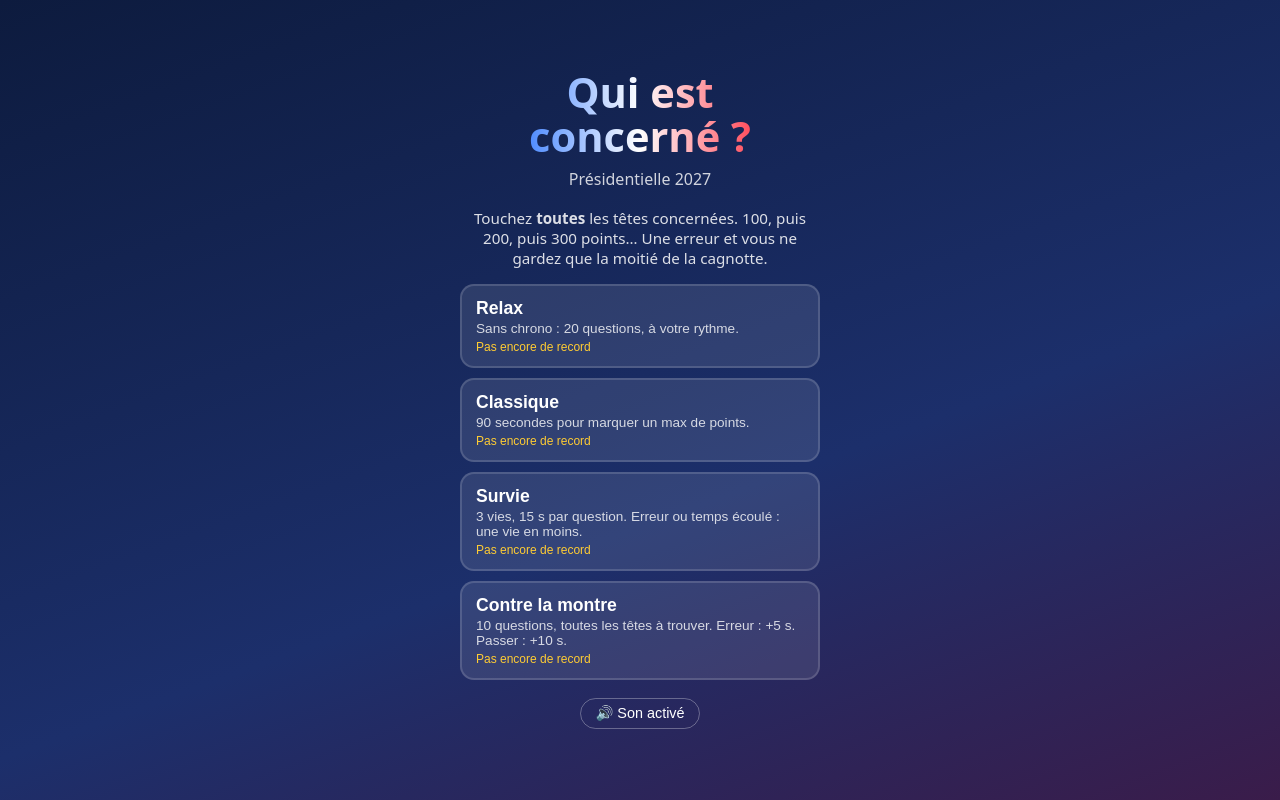
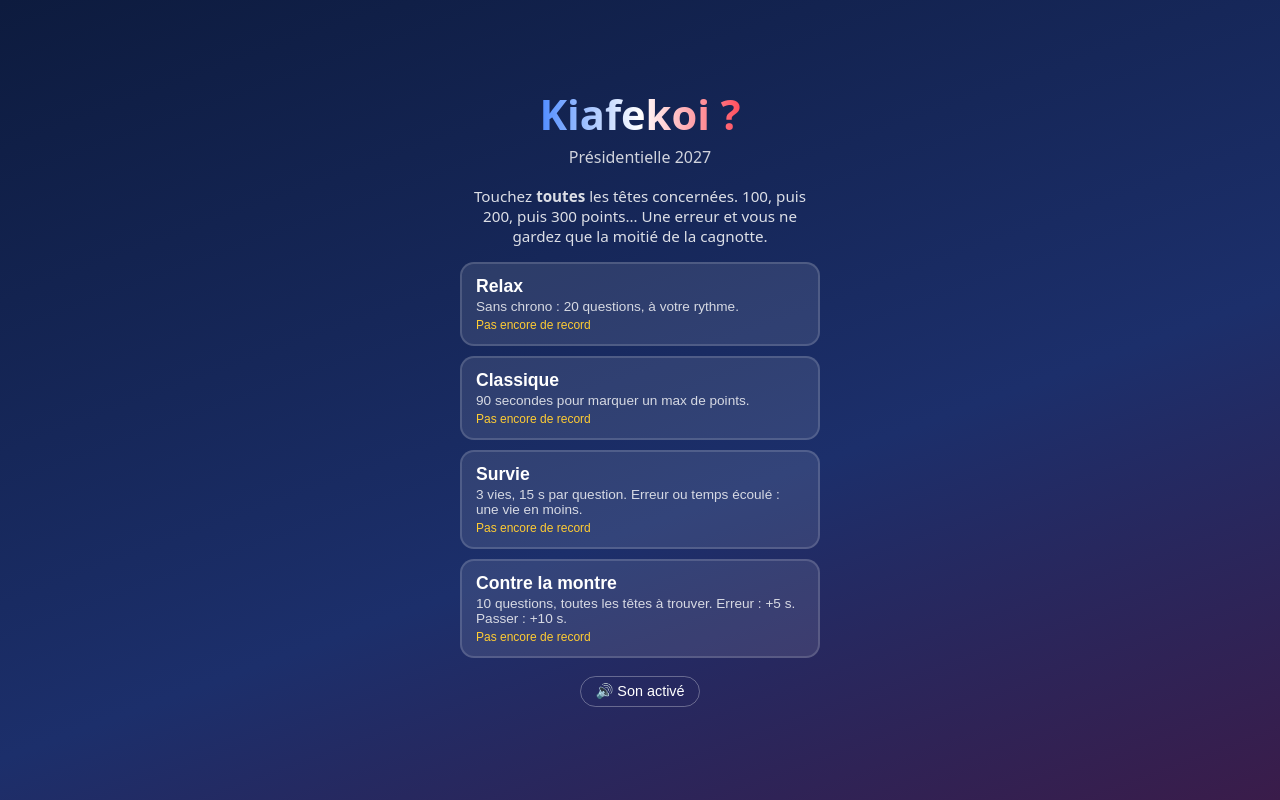
Before and after one commit to Francoquecigrue/kiafekoi, a plain HTML site: page index.html in a window 1280 px wide. Drawn offline with Linux system fonts and the light colour scheme.

Commit message:
Renomme le jeu en Kiafekoi et supprime a-1.mp3 (ancien projet)
Co-Authored-By: Claude Opus 5.5 <noreply@anthropic.com>
Claude-Session: https://claude.ai/code/session_01MP8LMrzPVihaaRqopnP6Jg

```diff
--- a/index.html
+++ b/index.html
@@ -5,13 +5,13 @@
 <meta name="viewport" content="width=device-width, initial-scale=1, viewport-fit=cover, user-scalable=no">
 <meta name="theme-color" content="#0d1b3e">
 <meta name="apple-mobile-web-app-capable" content="yes">
-<title>Qui est concerné ? — Présidentielle</title>
+<title>Kiafekoi ? — Présidentielle 2027</title>
 <link rel="stylesheet" href="style.css">
 </head>
 <body>
 <main id="app">
   <section id="screen-start" class="screen active">
-    <h1>Qui est<br>concerné&nbsp;?</h1>
+    <h1>Kiafekoi&nbsp;?</h1>
     <p class="sub">Présidentielle 2027</p>
     <p class="hint">Touchez <b>toutes</b> les têtes concernées. 100, puis 200, puis 300 points… Une erreur et vous ne gardez que la moitié de la cagnotte.</p>
     <div id="modes" class="modes"></div>
```
Also changed, not shown: 2 other files.
